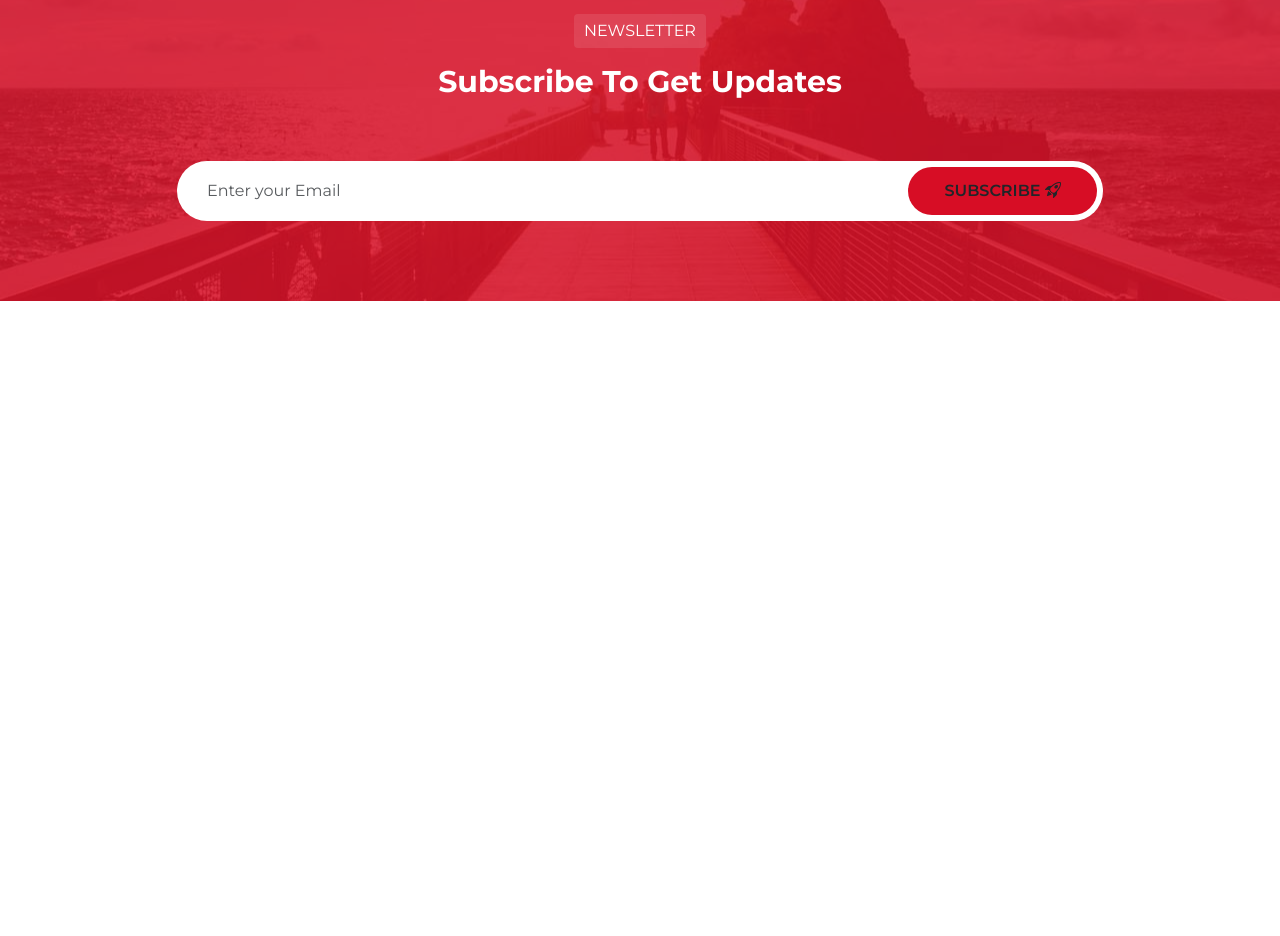
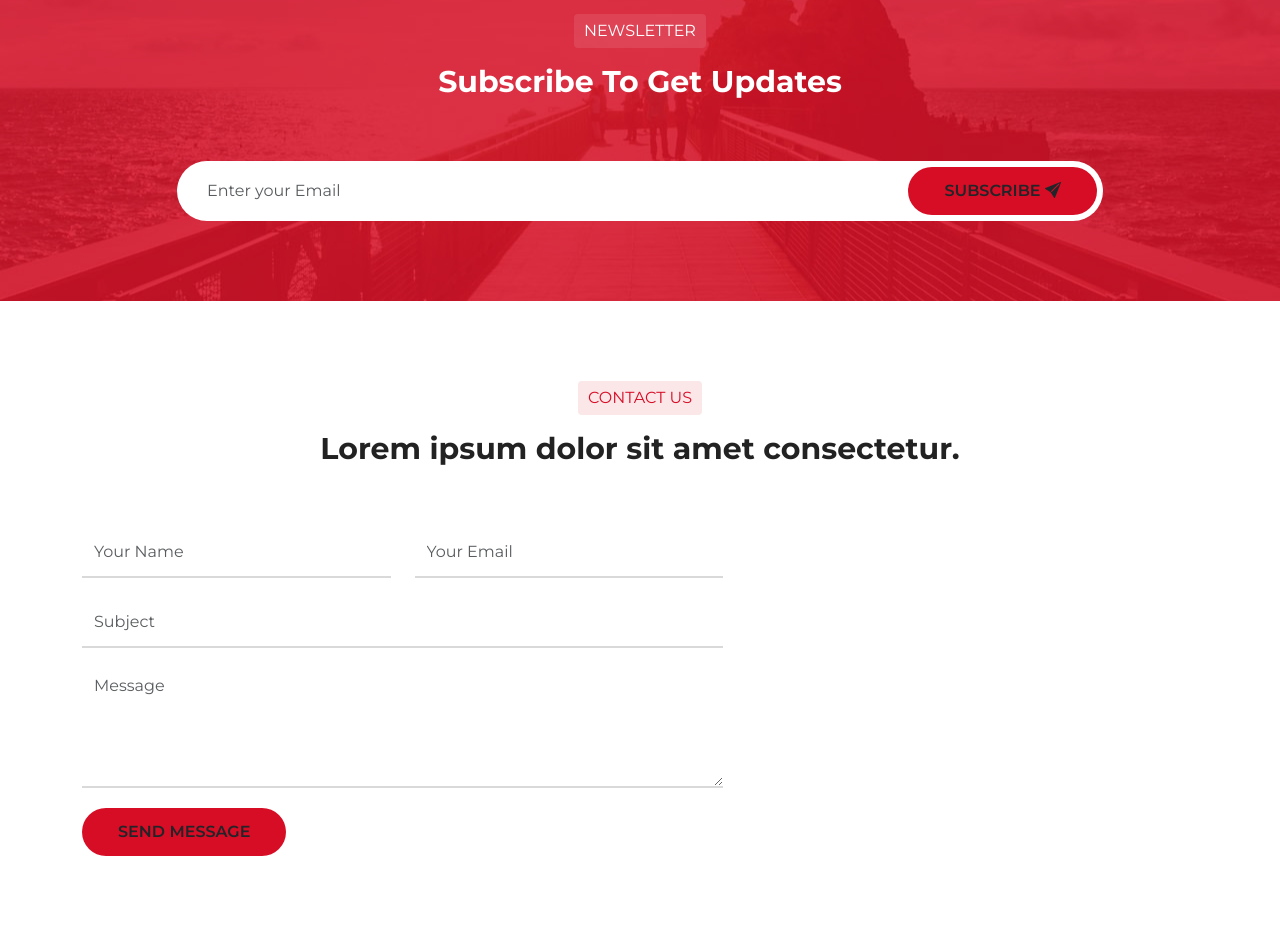
Before and after one commit to razan111/product-landing-page, a plain HTML site: page index.html in a window 1280 px wide. Shown: the part 4639-5575 px from the top of the page. Before the commit the page ends 4940 px from the top, so only its background shows below. Drawn offline with nearby package versions, Linux system fonts and the light colour scheme.

Commit message:
contact form submit form done

```diff
--- a/css/crimson.css
+++ b/css/crimson.css
@@ -28,6 +28,8 @@ header{
     color: #d70d25;
 }
 
+
+.contact-section .contact-form .form-control:focus,
 .testimonial-section .client-info img{
     border-color: #d70d25;
 }
--- a/css/style.css
+++ b/css/style.css
@@ -679,3 +679,30 @@ background-color: #ffffff;
     top: 6px;
     right: 6px;
 }
+
+/* contact-section */
+.contact-section{
+    background-color: #ffffff;
+    padding: 80px 0 80px;
+}
+
+.contact-section .contact-form .form-group{
+    margin-bottom: 20px;
+}
+
+.contact-section .contact-form .form-control{
+    height: 50px;
+    color: #555555;
+    border: none;
+    border-bottom: 2px solid #d9d9d9;
+    border-radius: 0px;
+    transition: all 1s ease;
+}
+
+.contact-section .contact-form textarea.form-control{
+    height: 120px;
+}
+
+.contact-section .contact-form .form-control:focus{
+    box-shadow: none;
+}
--- a/index.html
+++ b/index.html
@@ -533,9 +533,68 @@
                         <div class="form-group">
                             <input type="text" class="form-control" placeholder="Enter your Email">
                         </div>
-                        <button type="submit" class="btn mybtn2"><span>Subscribe</span> <i class="bi bi-rocket-takeoff"></i></button>
+                        <button type="submit" class="btn mybtn2"><span>Subscribe</span> <i class="bi bi-send-fill"></i></button>
                     </div>
                 </form>
+            </div>
+        </div>
+    </div>
+</section>
+
+
+<!-- contact section  -->
+
+<section class="contact-section">
+    <div class="container">
+        <div class="row justify-content-center">
+            <div class="col-lg-7">
+                <div class="section-title">
+                    <h1 class="title">Contact Us</h1>
+                    <h2 class="subtitle">Lorem ipsum dolor sit amet consectetur.</h2>
+                </div>
+            </div>
+        </div>
+
+        <div class="row">
+            <div class="col-md-7">
+                <div class="contact-form">
+                    <div class="row">
+                        <div class="col-md-6">
+                            <div class="form-group">
+                                <input type="text" class="form-control" placeholder="Your Name">
+                            </div>
+                        </div>
+                        <div class="col-md-6">
+                            <div class="form-group">
+                                <input type="email" class="form-control" placeholder="Your Email">
+                            </div>
+                        </div>
+                    </div>
+                    <div class="row">
+                        <div class="col-md-12">
+                            <div class="form-group">
+                                <input type="text" class="form-control" placeholder="Subject">
+                            </div>
+                        </div>
+                    </div>
+
+                    <div class="row">
+                        <div class="col-md-12">
+                            <div class="form-group">
+                                <textarea class="form-control" placeholder="Message"></textarea>
+                            </div>
+                        </div>
+                    </div>
+
+                    <div class="row">
+                        <div class="col-md-12">
+                           <button type="submit" class="btn mybtn2">Send Message</button>
+                        </div>
+                    </div>
+                </div>
+            </div>
+            <div class="col-md-5">
+
             </div>
         </div>
     </div>
```
